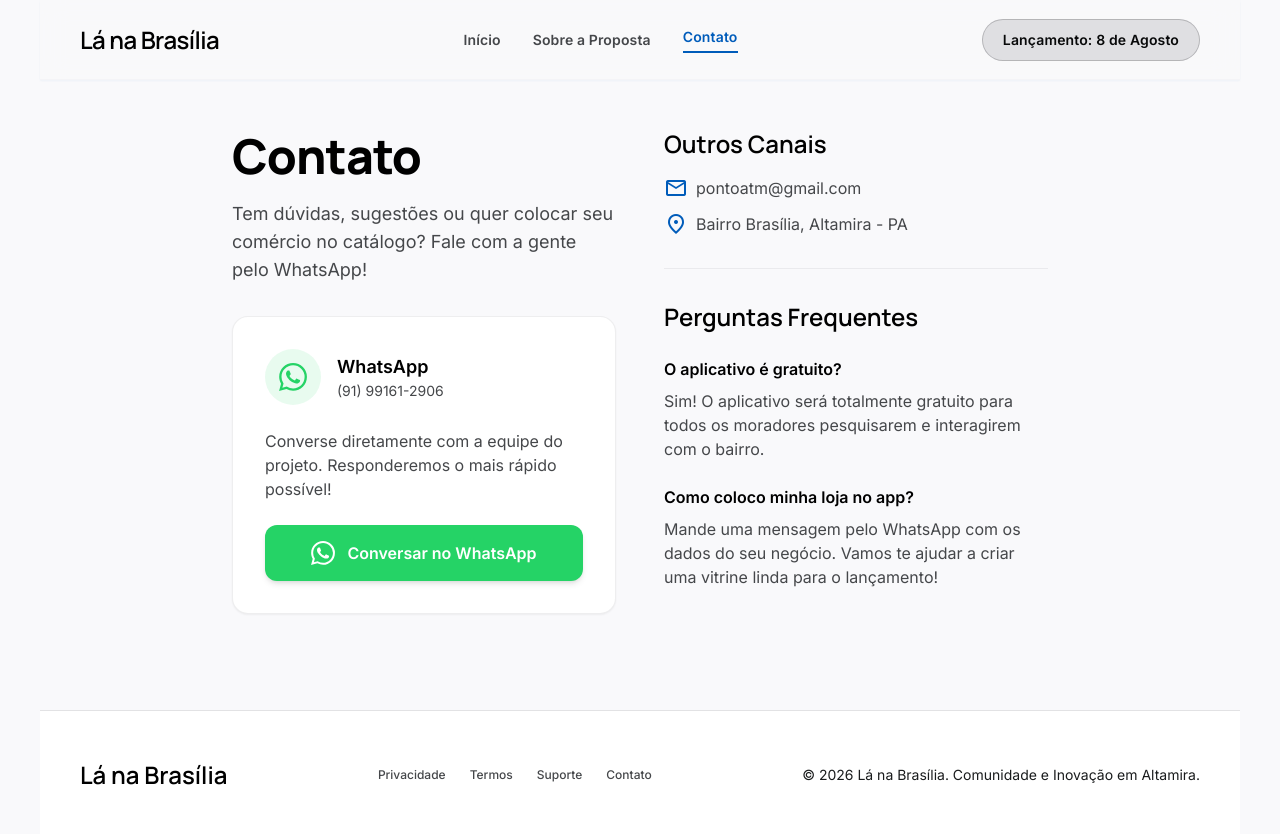
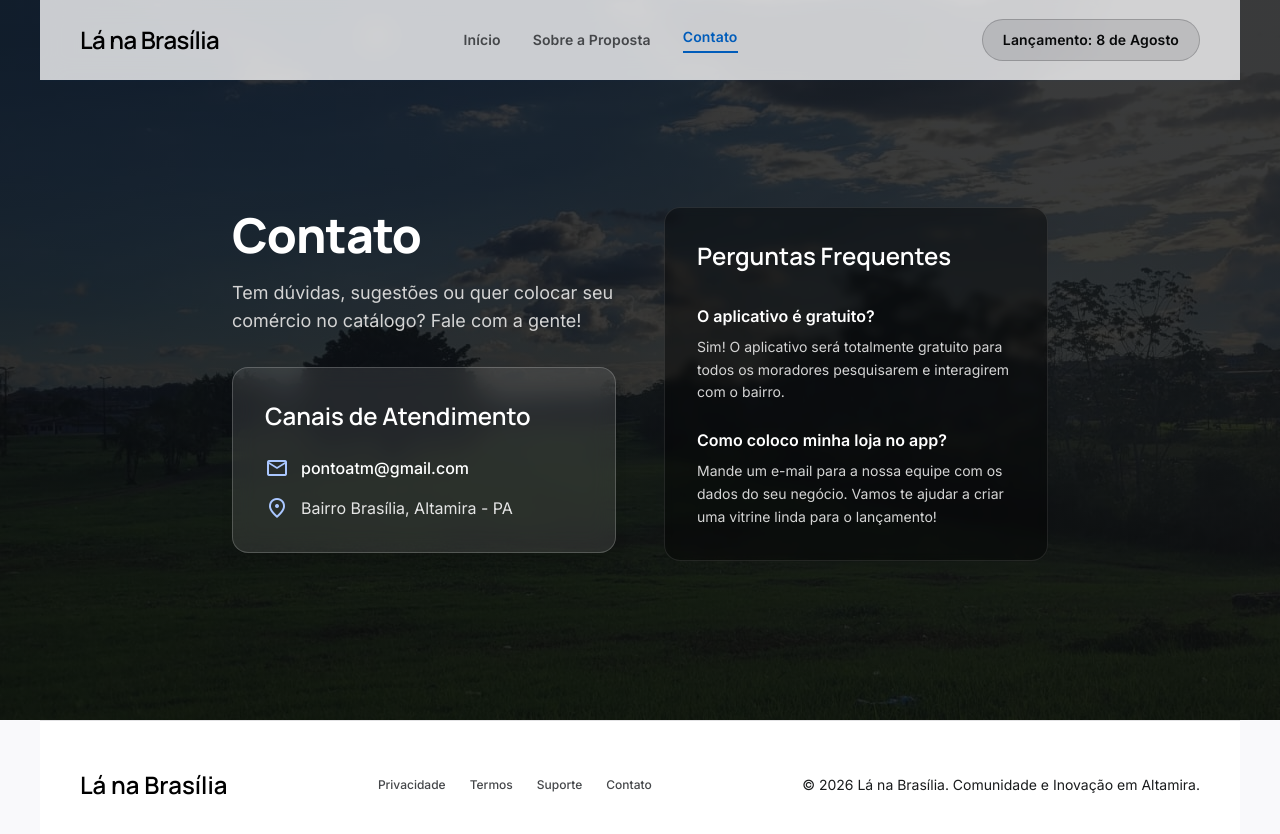
Before and after one commit to brunodarwich/lnb-page, a website: page contato.html in a window 1280 px wide. Drawn offline with nearby package versions, Linux system fonts and the light colour scheme.

Commit message:
design: atualiza página de contato com fundo full-width, remove telefone privado e atualiza documentação README

```diff
--- a/contato.html
+++ b/contato.html
@@ -125,61 +125,48 @@
 </span>
 </nav>
 
-<main class="pt-32 pb-24 px-margin-mobile md:px-margin-desktop max-w-4xl mx-auto grid grid-cols-1 md:grid-cols-2 gap-12">
-    <!-- Left Column: Form -->
+<!-- Main Content Wrapper with Full Width Background Image -->
+    <div class="relative min-h-[calc(100vh-80px)] w-full flex items-center justify-center bg-cover bg-center pt-28 pb-16" style="background-image: linear-gradient(rgba(8, 9, 10, 0.8), rgba(8, 9, 10, 0.8)), url('img-contato.jpeg');">
+        <main class="relative z-10 max-w-4xl mx-auto w-full px-margin-mobile md:px-margin-desktop grid grid-cols-1 md:grid-cols-2 gap-12 text-white">
+            <!-- Left Column: Form & Info -->
+            <div class="space-y-8">
                 <div>
-        <h1 class="font-display-lg text-display-lg text-primary mb-4">Contato</h1>
-        <p class="text-body-lg text-on-surface-variant mb-8">Tem dúvidas, sugestões ou quer colocar seu comércio no catálogo? Fale com a gente pelo WhatsApp!</p>
+                    <h1 class="font-display-lg text-display-lg text-white mb-4">Contato</h1>
+                    <p class="text-body-lg text-neutral-300">Tem dúvidas, sugestões ou quer colocar seu comércio no catálogo? Fale com a gente!</p>
+                </div>
 
-        <div class="bg-white dark:bg-primary-container rounded-2xl border border-outline-variant/30 p-8 shadow-sm space-y-6">
-            <div class="flex items-center gap-4">
-                <div class="w-14 h-14 rounded-full bg-[#25D366]/10 flex items-center justify-center flex-shrink-0">
-                    <svg class="w-7 h-7 text-[#25D366]" viewBox="0 0 24 24" fill="currentColor"><path d="M17.472 14.382c-.297-.149-1.758-.867-2.03-.967-.273-.099-.471-.148-.67.15-.197.297-.767.966-.94 1.164-.173.199-.347.223-.644.075-.297-.15-1.255-.463-2.39-1.475-.883-.788-1.48-1.761-1.653-2.059-.173-.297-.018-.458.13-.606.134-.133.298-.347.446-.52.149-.174.198-.298.298-.497.099-.198.05-.371-.025-.52-.075-.149-.669-1.612-.916-2.207-.242-.579-.487-.5-.669-.51-.173-.008-.371-.01-.57-.01-.198 0-.52.074-.792.372-.272.297-1.04 1.016-1.04 2.479 0 1.462 1.065 2.875 1.213 3.074.149.198 2.096 3.2 5.077 4.487.709.306 1.262.489 1.694.625.712.227 1.36.195 1.871.118.571-.085 1.758-.719 2.006-1.413.248-.694.248-1.289.173-1.413-.074-.124-.272-.198-.57-.347m-5.421 7.403h-.004a9.87 9.87 0 01-5.031-1.378l-.361-.214-3.741.982.998-3.648-.235-.374a9.86 9.86 0 01-1.51-5.26c.001-5.45 4.436-9.884 9.888-9.884 2.64 0 5.122 1.03 6.988 2.898a9.825 9.825 0 012.893 6.994c-.003 5.45-4.437 9.884-9.885 9.884m8.413-18.297A11.815 11.815 0 0012.05 0C5.495 0 .16 5.335.157 11.892c0 2.096.547 4.142 1.588 5.945L.057 24l6.305-1.654a11.882 11.882 0 005.683 1.448h.005c6.554 0 11.89-5.335 11.893-11.893a11.821 11.821 0 00-3.48-8.413z"/></svg>
+                <!-- Channels Card -->
+                <div class="bg-white/10 backdrop-blur-md rounded-2xl border border-white/20 p-8 shadow-lg space-y-6">
+                    <h2 class="font-display-lg text-headline-md text-white">Canais de Atendimento</h2>
+                    <div class="space-y-4 text-body-md">
+                        <p class="flex items-center gap-3">
+                            <span class="material-symbols-outlined text-secondary-fixed-dim">mail</span>
+                            <a href="mailto:pontoatm@gmail.com" class="hover:text-secondary-fixed-dim transition-colors text-white font-medium">pontoatm@gmail.com</a>
+                        </p>
+                        <p class="flex items-center gap-3">
+                            <span class="material-symbols-outlined text-secondary-fixed-dim">location_on</span>
+                            <span class="text-neutral-200">Bairro Brasília, Altamira - PA</span>
+                        </p>
                     </div>
-                <div>
-                    <p class="font-semibold text-primary text-lg">WhatsApp</p>
-                    <p class="text-on-surface-variant text-sm">(91) 99161-2906</p>
-                </div>
-            </div>
-            <p class="text-body-md text-on-surface-variant">Converse diretamente com a equipe do projeto. Responderemos o mais rápido possível!</p>
-            <a href="https://wa.me/5591991612906?text=Ol%C3%A1%2C%20vim%20pelo%20site%20L%C3%A1%20na%20Bras%C3%ADlia%20e%20gostaria%20de%20saber%20mais%20sobre%20o%20projeto!" target="_blank" rel="noopener noreferrer" class="flex items-center justify-center gap-3 w-full bg-[#25D366] hover:bg-[#1ebe5d] text-white font-bold py-4 rounded-xl transition-all shadow-md hover:shadow-lg hover:-translate-y-0.5">
-                <svg class="w-6 h-6" viewBox="0 0 24 24" fill="currentColor"><path d="M17.472 14.382c-.297-.149-1.758-.867-2.03-.967-.273-.099-.471-.148-.67.15-.197.297-.767.966-.94 1.164-.173.199-.347.223-.644.075-.297-.15-1.255-.463-2.39-1.475-.883-.788-1.48-1.761-1.653-2.059-.173-.297-.018-.458.13-.606.134-.133.298-.347.446-.52.149-.174.198-.298.298-.497.099-.198.05-.371-.025-.52-.075-.149-.669-1.612-.916-2.207-.242-.579-.487-.5-.669-.51-.173-.008-.371-.01-.57-.01-.198 0-.52.074-.792.372-.272.297-1.04 1.016-1.04 2.479 0 1.462 1.065 2.875 1.213 3.074.149.198 2.096 3.2 5.077 4.487.709.306 1.262.489 1.694.625.712.227 1.36.195 1.871.118.571-.085 1.758-.719 2.006-1.413.248-.694.248-1.289.173-1.413-.074-.124-.272-.198-.57-.347m-5.421 7.403h-.004a9.87 9.87 0 01-5.031-1.378l-.361-.214-3.741.982.998-3.648-.235-.374a9.86 9.86 0 01-1.51-5.26c.001-5.45 4.436-9.884 9.888-9.884 2.64 0 5.122 1.03 6.988 2.898a9.825 9.825 0 012.893 6.994c-.003 5.45-4.437 9.884-9.885 9.884m8.413-18.297A11.815 11.815 0 0012.05 0C5.495 0 .16 5.335.157 11.892c0 2.096.547 4.142 1.588 5.945L.057 24l6.305-1.654a11.882 11.882 0 005.683 1.448h.005c6.554 0 11.89-5.335 11.893-11.893a11.821 11.821 0 00-3.48-8.413z"/></svg>
-                Conversar no WhatsApp
-            </a>
                 </div>
             </div>
 
-    <!-- Right Column: Info & FAQs -->
-    <div class="space-y-8">
-        <div>
-            <h2 class="font-display-lg text-headline-md text-primary mb-4">Outros Canais</h2>
-            <div class="space-y-3 text-body-md text-on-surface-variant">
-                <p class="flex items-center gap-2">
-                    <span class="material-symbols-outlined text-secondary">mail</span>
-                    <a href="mailto:pontoatm@gmail.com" class="hover:text-secondary transition-colors">pontoatm@gmail.com</a>
-                </p>
-                <p class="flex items-center gap-2">
-                    <span class="material-symbols-outlined text-secondary">location_on</span>
-                    <span>Bairro Brasília, Altamira - PA</span>
-                </p>
-            </div>
-        </div>
-
-        <div class="border-t border-outline-variant/30 pt-8">
-            <h2 class="font-display-lg text-headline-md text-primary mb-6">Perguntas Frequentes</h2>
+            <!-- Right Column: FAQs -->
+            <div class="space-y-8 bg-black/40 backdrop-blur-sm p-8 rounded-2xl border border-white/10">
+                <h2 class="font-display-lg text-headline-md text-white mb-6">Perguntas Frequentes</h2>
                 <div class="space-y-6">
                     <div>
-                    <h3 class="font-semibold text-primary mb-2">O aplicativo é gratuito?</h3>
-                    <p class="text-body-md text-on-surface-variant">Sim! O aplicativo será totalmente gratuito para todos os moradores pesquisarem e interagirem com o bairro.</p>
+                        <h3 class="font-semibold text-white text-base mb-2">O aplicativo é gratuito?</h3>
+                        <p class="text-sm text-neutral-300 leading-relaxed">Sim! O aplicativo será totalmente gratuito para todos os moradores pesquisarem e interagirem com o bairro.</p>
                     </div>
                     <div>
-                    <h3 class="font-semibold text-primary mb-2">Como coloco minha loja no app?</h3>
-                    <p class="text-body-md text-on-surface-variant">Mande uma mensagem pelo WhatsApp com os dados do seu negócio. Vamos te ajudar a criar uma vitrine linda para o lançamento!</p>
-                </div>
+                        <h3 class="font-semibold text-white text-base mb-2">Como coloco minha loja no app?</h3>
+                        <p class="text-sm text-neutral-300 leading-relaxed">Mande um e-mail para a nossa equipe com os dados do seu negócio. Vamos te ajudar a criar uma vitrine linda para o lançamento!</p>
                     </div>
                 </div>
             </div>
         </main>
+    </div>
 
 <!-- Footer Component -->
 <footer class="w-full py-12 px-margin-desktop flex flex-col md:flex-row justify-between items-center gap-gutter max-w-container-max mx-auto bg-surface-container-lowest dark:bg-deep-contrast border-t border-surface-container-highest dark:border-outline-variant/20">
```
Also changed, not shown: README.md, img-contato.jpeg (added). Lines whose indentation alone changed are shown as unchanged.
